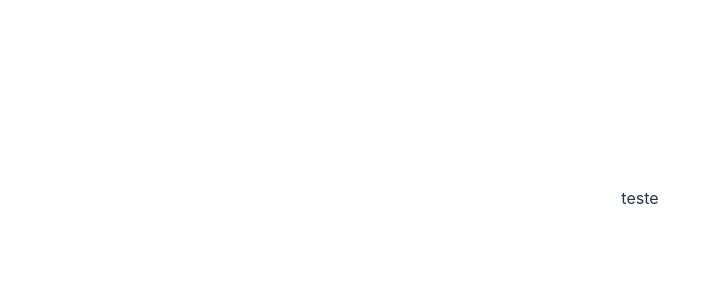
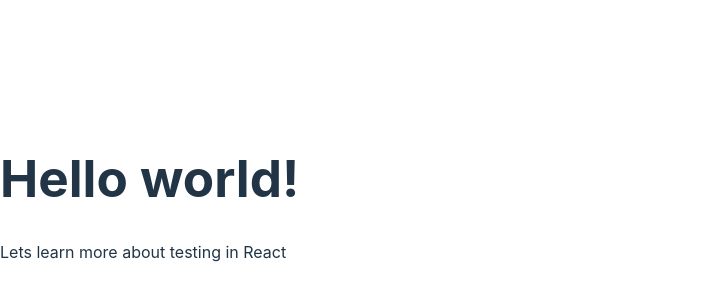
Before and after one commit to santanafx/aprendendo-jest, a React (Vite) app: page / in a window 1280 px wide. Shown: the part 202-502 px from the top of the page, without its empty margins (0-720 px from the left). Built offline with nearby package versions, Linux system fonts and the light colour scheme.

Commit message:
Configurando jest

```diff
--- /dev/null
+++ b/babel.config.json
@@ -0,0 +1,6 @@
+{
+    "presets": [
+        ["@babel/preset-env", { "targets": { "esmodules": true } }],
+        ["@babel/preset-react", { "runtime": "automatic" }]
+    ]
+}
--- /dev/null
+++ b/jest.config.js
@@ -0,0 +1,4 @@
+module.exports = {
+    testEnvironment: "jest-environment-jsdom",
+    setupFilesAfterEnv: ["<rootDir>/.jest/setup-tests.js"],
+};
--- a/src/App.jsx
+++ b/src/App.jsx
@@ -1,5 +1,3 @@
-import "./App.css";
-
 function App() {
     const meuPedido = {
         itens: [
@@ -28,7 +26,12 @@ function App() {
 
     console.log(calcularValorPedido(meuPedido));
 
-    return <div>teste</div>;
+    return (
+        <div>
+            <h1>Hello world!</h1>
+            <p>Lets learn more about testing in React</p>
+        </div>
+    );
 }
 
 export default App;
```
Also changed, not shown: package.json (+10 -1 lines), .eslintrc.cjs, .jest/setup-tests.js (added), 2 other files (tests, documents, lock files or other folders).
